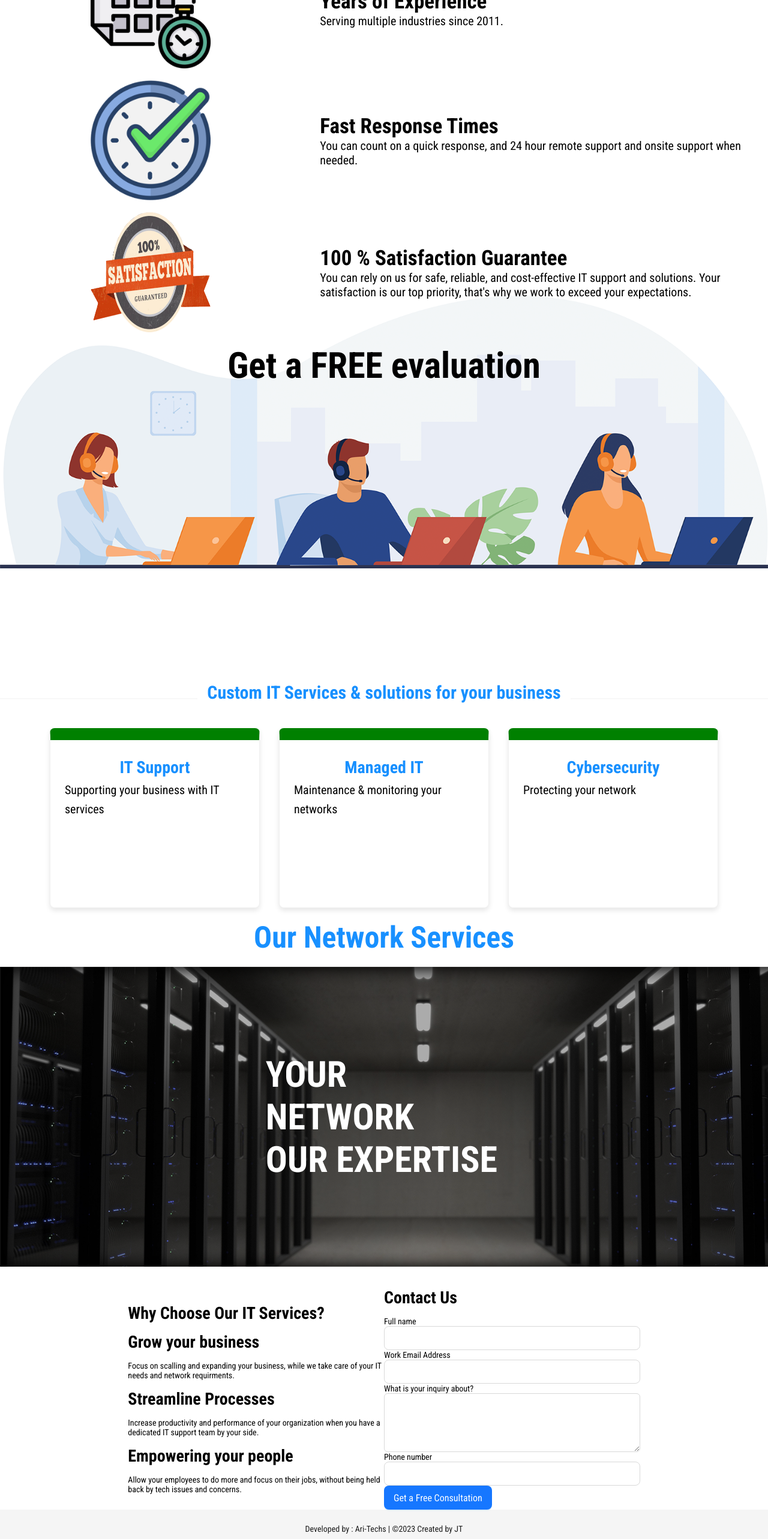
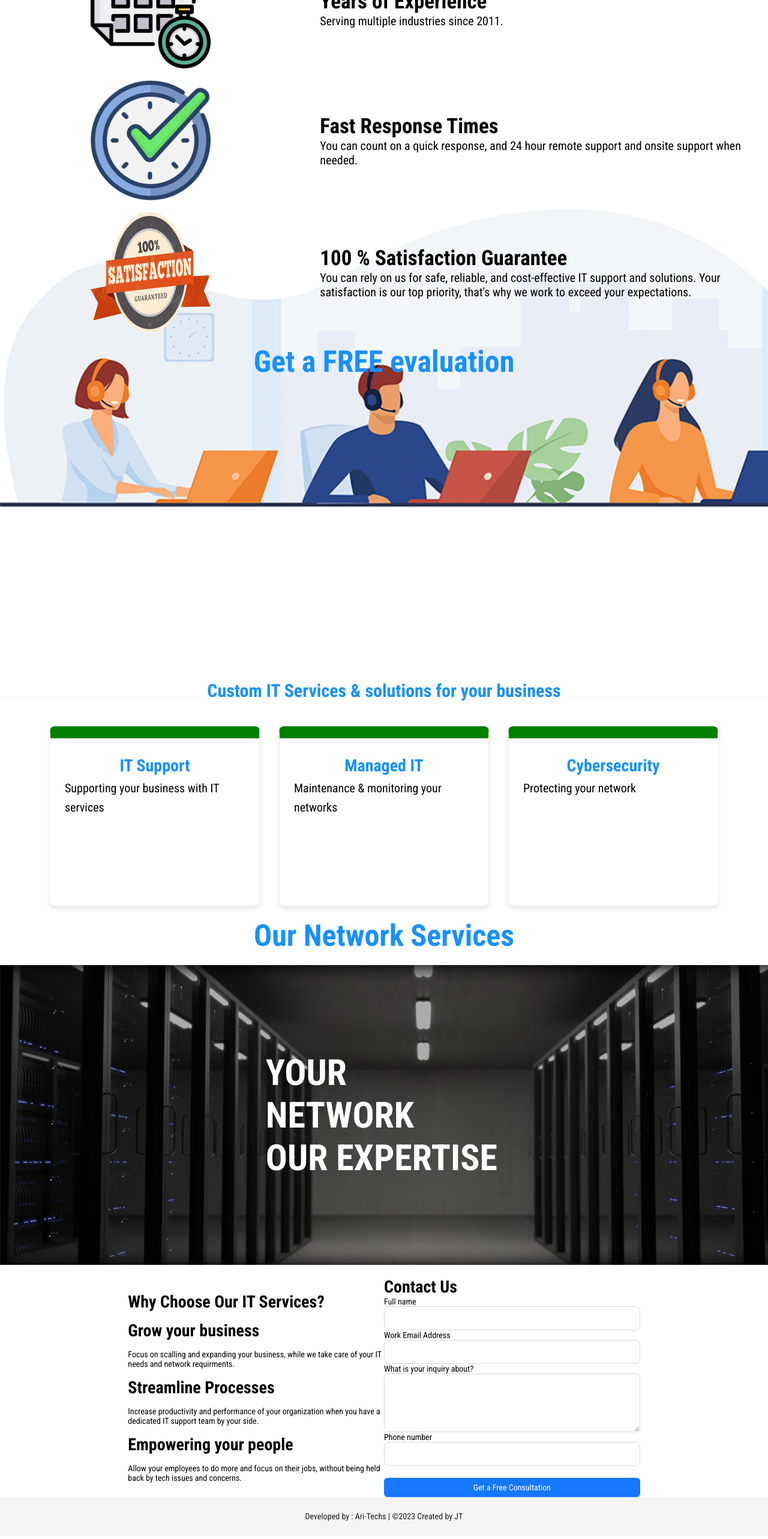
Before and after one commit to DIDAR-HOSSAIN/ari-techs-client-next-js, a Next.js app: page / in a window 1280 px wide. Shown: the part 2260-4826 px from the top of the page at 60% size. Built offline with nearby package versions, Linux system fonts and the light colour scheme.

Commit message:
update homepage

```diff
--- a/src/app/api/auth/[...nextauth].ts
+++ b/src/app/api/auth/[...nextauth].ts
@@ -19,5 +19,3 @@
 //     signIn: "/login",
 //   },
 // };
-
-// export default NextAuth(authOptions);
--- a/src/components/ui/contactUs.tsx
+++ b/src/components/ui/contactUs.tsx
@@ -1,7 +1,5 @@
 "use client";
 import { Button, Col, Row, message } from "antd";
-import loginImage from "./../../assets/login-image.png"
-import Image from "next/image";
 import Form from "@/components/Forms/Form";
 import {SubmitHandler} from "react-hook-form";
 import FormInput from "@/components/Forms/FormInput";
@@ -33,10 +31,10 @@ const router = useRouter();
         }
     };
     return (
-        <Row justify="center" align="middle" style={{ marginTop:"20px" }}>
-        <Col sm={12} md={16} lg={8}>
+        <Row justify="center" align="middle">
+        <Col sm={12} md={16} lg={8} style={{ marginTop:"20px" }}>
         <div>
-        <h1 style={{ margin: "15px 0px" }}>Why Choose Our IT Services?</h1>
+        <h1>Why Choose Our IT Services?</h1>
         <h1 style={{ margin: "15px 0px" }}>Grow your business</h1>
         <p>Focus on scalling and expanding your business, while we take care of your IT needs and network requirments.</p>
         </div>
@@ -52,8 +50,8 @@ const router = useRouter();
         </div>
         </Col>
 
-        <Col sm={12} md={8} lg={8}>
-          <h1 style={{ margin: "15px 0px" }}>Contact Us</h1>
+        <Col sm={12} md={8} lg={8} style={{ marginTop:"20px" }}>
+          <h1>Contact Us</h1>
           <div>
              <Form submitHandler={onSubmit}>
 
@@ -78,7 +76,7 @@ const router = useRouter();
             </div>
 
             <div>
-            <Button type="primary" size="large" htmlType="submit">Get a Free Consultation</Button>
+            <Button type="primary" block htmlType="submit" style={{ marginTop:"20px" }} >Get a Free Consultation</Button>
             </div>
 
         </Form>
--- a/src/components/ui/customItService.tsx
+++ b/src/components/ui/customItService.tsx
@@ -1,15 +1,16 @@
 import { Card, Col, Divider, Row } from "antd";
+import React from "react";
 
 const CustomService = () => {
   const cardStyle = {
     height: 300,
     width: 350,
-    objectFit: 'cover',
+    objectFit: 'cover' as 'cover', // Make sure objectFit is of the correct type
     display: 'block',
     margin: 'auto',
-    borderTop: '20px solid green', // Top border
+    borderTop: '20px solid green',
     borderRadius: '8px',
-    boxShadow: '0 4px 8px rgba(0, 0, 0, 0.1), 0 0 0', // Hard shadow
+    boxShadow: '0 4px 8px rgba(0, 0, 0, 0.1), 0 0 0',
   };
 
   return (
--- a/src/components/ui/free-evaluation.tsx
+++ b/src/components/ui/free-evaluation.tsx
@@ -1,12 +1,11 @@
 import freeEvaluation from "@/assets/images/resource-images/freeevaluation.png"
-
 
 
 const FreeEvaluation = () => {
 
     return (
        <>
-         <div style={{textAlign: "center", marginTop: "20px", fontSize: "30px", }}>
+         <div style={{textAlign: "center", marginTop: "20px", fontSize: "25px", color: '#1890ff' }}>
            <h1 >Get a FREE evaluation</h1>
          </div>
 
@@ -19,11 +18,8 @@ const FreeEvaluation = () => {
         backgroundSize: "cover",
         backgroundRepeat: "no-repeat",
         width: "100vw",
-        height: "100vh",
-        marginTop:'-350px',
-        // display: 'flex',
-        // alignItems: 'center',
-        // justifyContent: 'center'
+        height: "120vh",
+        marginTop:'-500px',
       }}>
 
         </div>
```
Also changed, not shown: src/assets/images/resource-images/freeevaluation.png.
